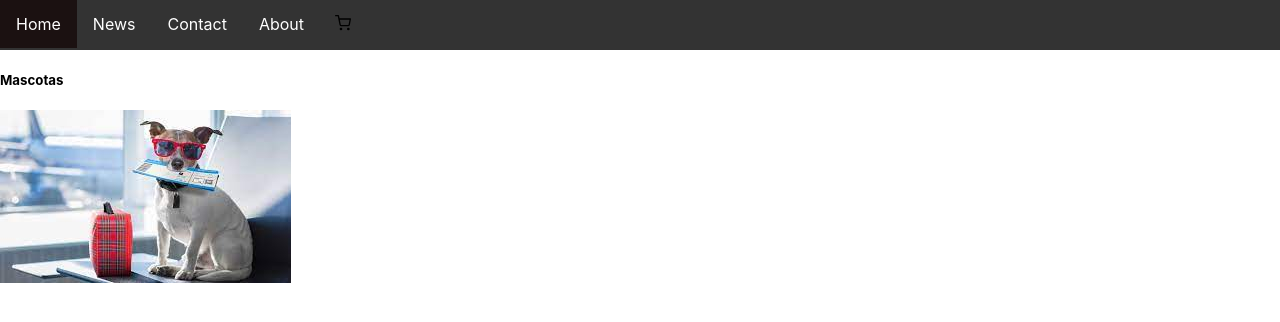
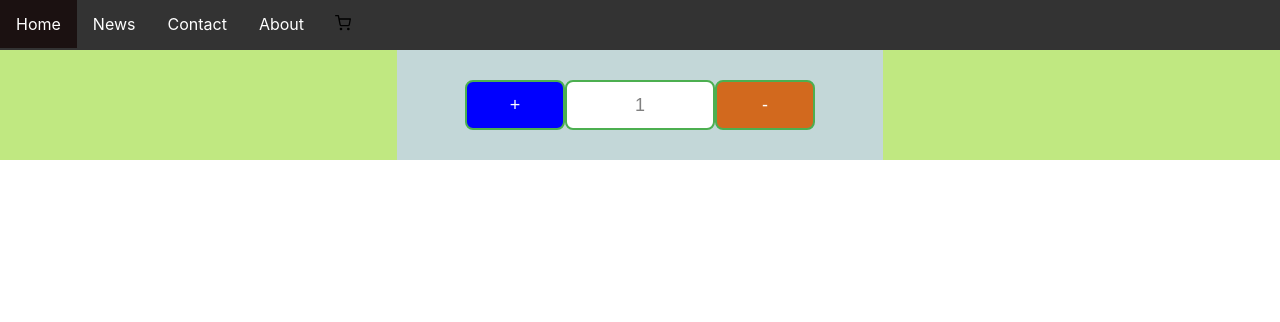
Before and after one commit to nestorjuarez/clase2, a React (Create React App) app: page / in a window 1280 px wide. Shown: the top 322 px of the page. Built offline with nearby package versions, Linux system fonts and the light colour scheme.

Commit message:
Contador con boton

```diff
--- a/src/App.js
+++ b/src/App.js
@@ -9,7 +9,7 @@ function App() {
         <NavBar/>
         {/* <Input valorPlaceholder={"este es la entrada una"}/>
         <Input valorPlaceholder={"otro titulo"}/> */}
-        <ItemListContainer greeting="Mascotas"/>
+        <ItemListContainer/>
 
     </div>
 
--- /dev/null
+++ b/src/components/ItemCount/index.jsx
@@ -0,0 +1,28 @@
+import React, { useState } from 'react';
+import './styles.css';
+const ItemCount = ({stock, initial}) => {
+
+    const [cont, setCont] = useState(initial);
+
+
+    function addOn(num){
+        let res = cont + num;
+        if (res>stock){
+           res=5;
+        }
+        if (res<initial){
+            res=1;
+        }
+        return setCont(res);
+
+    }
+    return (
+        <div className='micontainer'>
+            <button className='btnizq' onClick={()=>addOn(+1)}>+</button>
+            <button className='btncenter'>{cont}</button>
+            <button className='btnder' onClick={()=>addOn(-1)}>-</button>
+        </div>
+    );
+}
+
+export default ItemCount;
--- /dev/null
+++ b/src/components/ItemCount/styles.css
@@ -0,0 +1,47 @@
+
+
+button {
+    width: 100px;
+    height: 50px;
+    border-radius: 8px;
+    background-color: white;
+    color: black;
+    border: 2px solid #4CAF50;
+    font-size: large;
+
+}
+
+
+
+.micontainer {
+    background-color: rgb(195, 215, 216);
+    width:50%;
+    width: 33.33%;
+    align-items: center;
+    justify-content: center;
+    display: flex;
+    padding: 30px;
+    margin: 0 auto;
+}
+
+.btnizq{
+    color:white;
+    background-color: blue;
+}
+
+.btnizq:hover{
+    background-color: rgb(3, 126, 69);
+    color:white;
+}
+.btnder{
+    color:white;
+    background-color:chocolate;
+}
+.btnder:hover{
+    background-color: rgb(3, 126, 69);
+    color:white;
+}
+
+.btncenter{
+color:gray;
+width: 150px;}
--- a/src/components/containers/index.jsx
+++ b/src/components/containers/index.jsx
@@ -1,9 +1,14 @@
-import React from "react";
-const ItemListContainer = ({greeting})=>{
+import React, { useState }from "react";
+import ItemCount from "../ItemCount";
+const ItemListContainer = ()=>{
+
+
+
     return(
-        <div>
-            <h5>{greeting}</h5>
-            <img src="images/mascotas.jpg" alt="" />
+        <div style={{backgroundColor:"#C0E881"}}>
+
+            <ItemCount stock={5} initial={1}></ItemCount>
+
         </div>
     );
 }
```
Also changed, not shown: 2 other files (tests, documents, lock files or other folders).
